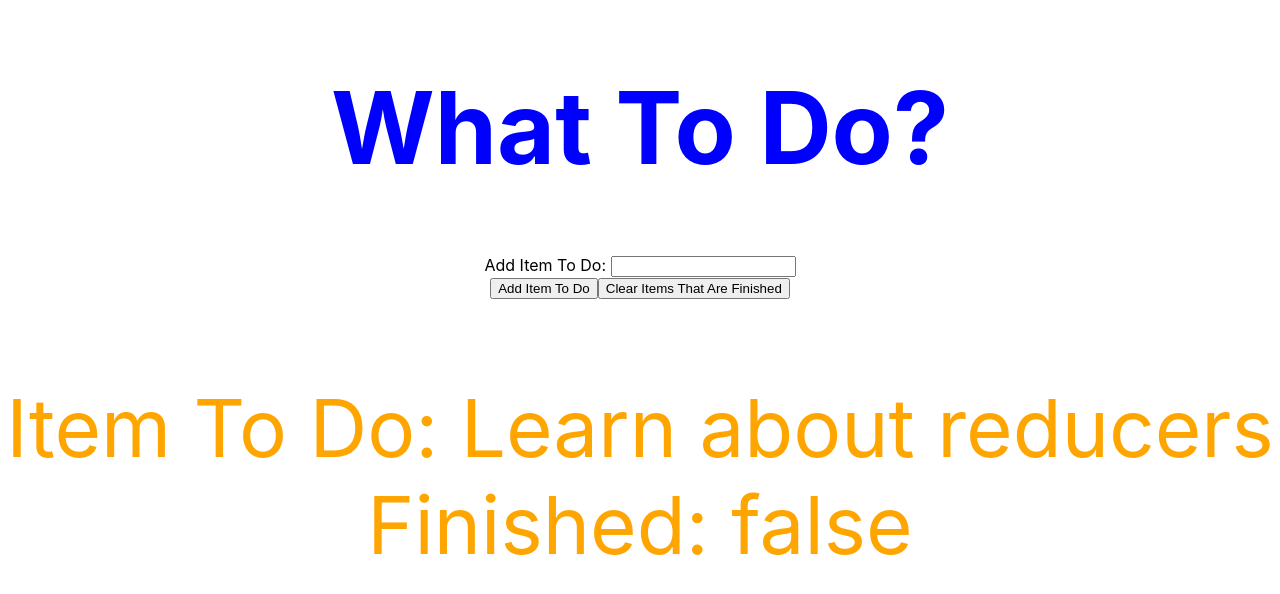
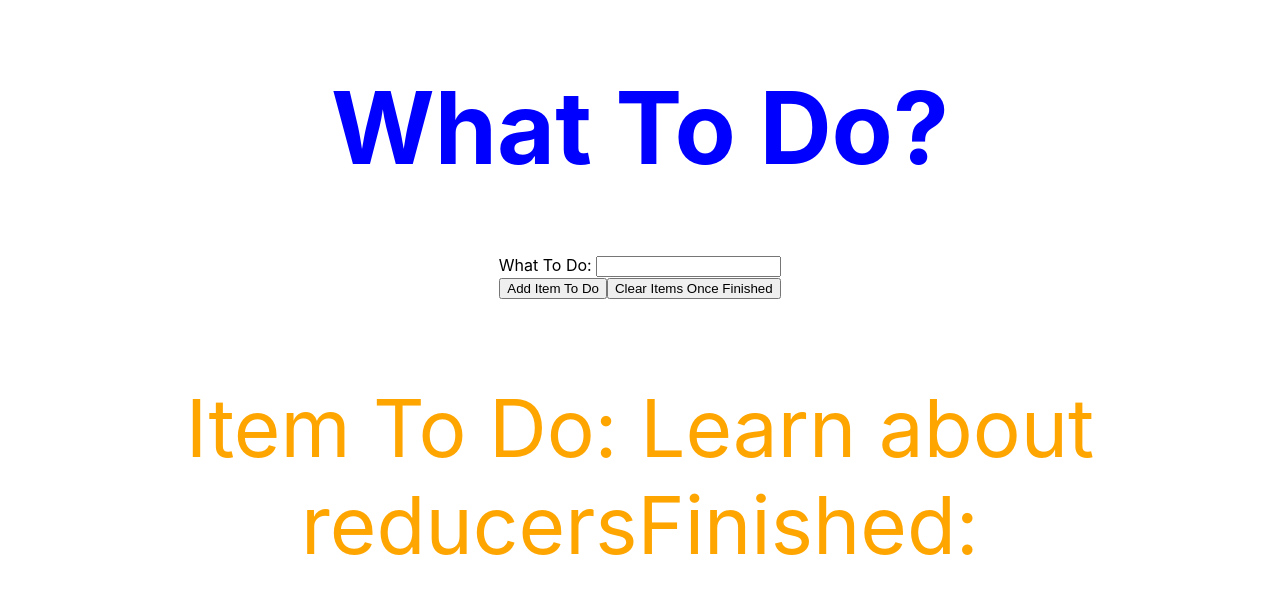
Before and after one commit to bloominstituteoftechnology/reducer-todo, a React (Create React App) app: page / in a window 1280 px wide. Shown: the top 594 px of the page. Built offline with nearby package versions, Linux system fonts and the light colour scheme.

Commit message:
add Todoform.js to components

```diff
--- a/src/components/Todo.js
+++ b/src/components/Todo.js
@@ -29,7 +29,7 @@ const Todo = props => {
     return(
         <div>
             <form>
-                <label htmlFor='todo'> Add Item To Do: </label>
+                <label htmlFor='todo'> What To Do: </label>
                 <input
                 id='todo'
                 name='todo'
@@ -39,7 +39,7 @@ const Todo = props => {
             </form>
 
             <button onClick={handleSubmit}>Add Item To Do</button>
-            <button onClick={handleDelete}>Clear Items That Are Finished</button>
+            <button onClick={handleDelete}>Clear Items Once Finished</button>
             <TodoList state={state} dispatch={dispatch} handleToggle = {handleToggle} />
 
         </div>
--- a/src/components/TodoList.js
+++ b/src/components/TodoList.js
@@ -1,13 +1,14 @@
 import React, { useReducer } from 'react';
 
-const TodoList = ({ state, dispatch, handleToggle }) => {
+const TodoList = ({ state, handleToggle, dispatch }) => {
 
     return(
         <div>
             {state.map(todo =>{
                 return <p className={`$todo.completed ? 'all done' : ''}`}
                 id={todo.id} onClick={handleToggle}>
-                Item To Do: {todo.item} Finished: {String(todo.completed)}</p>
+                Item To Do: {todo.item}
+                Finished: {todo.completed}</p>
             })}
         </div>
     )
```
Also changed, not shown: src/components/Todoform.js (added, +23 -0 lines).
